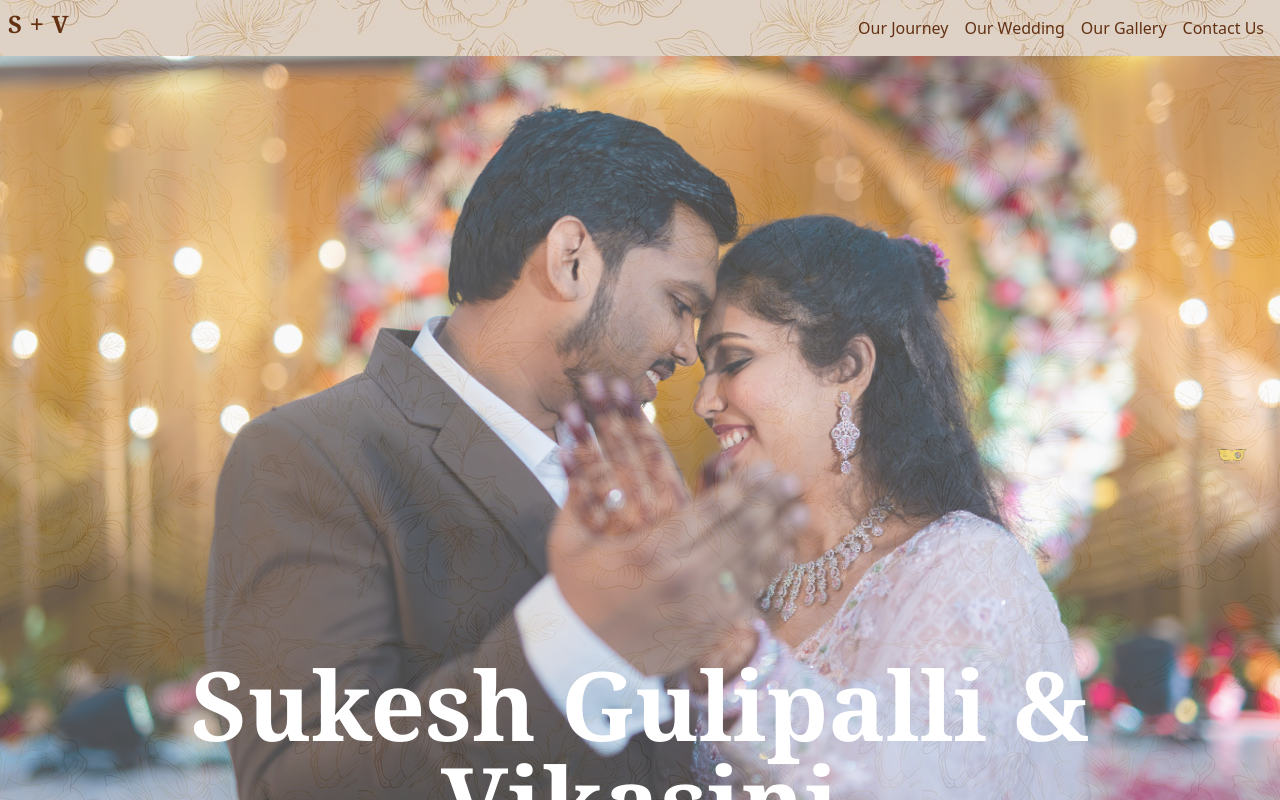
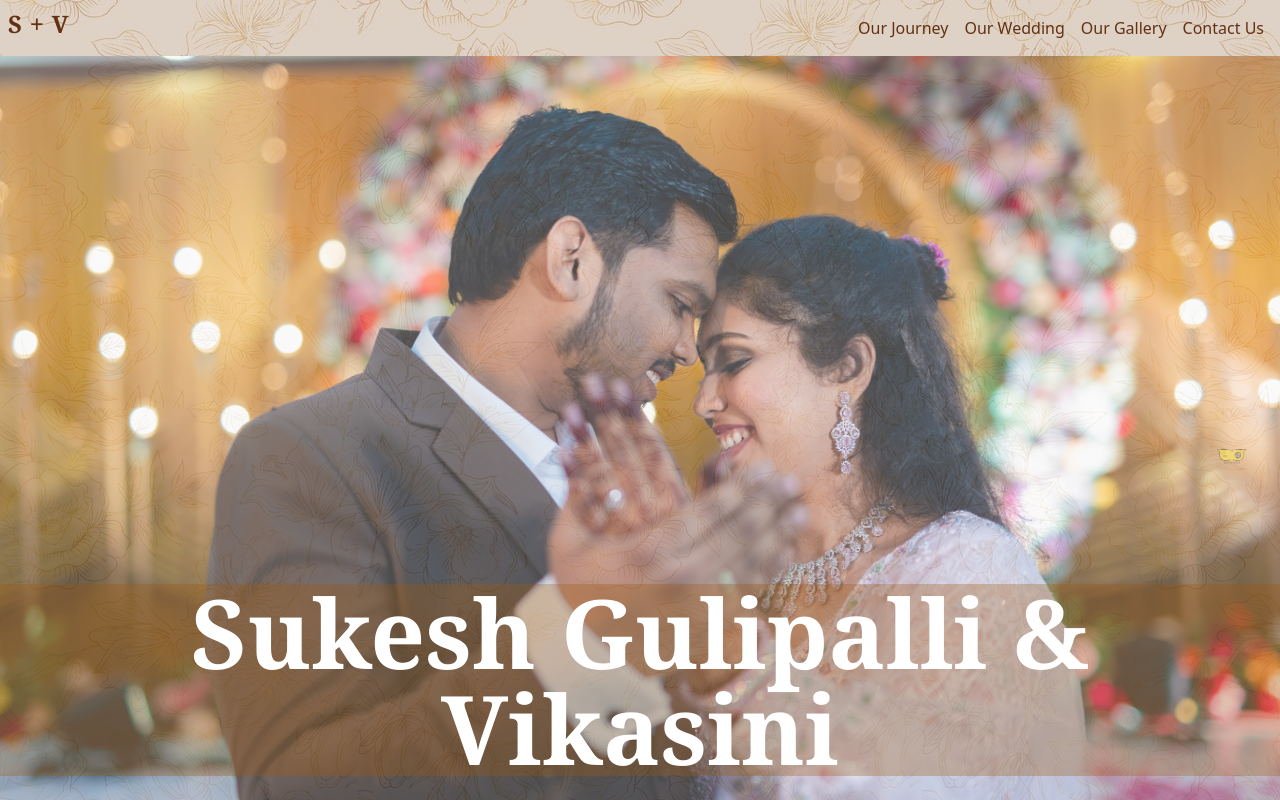
Before and after one commit to Im-Triya/Gagan-Frontend, a React (Create React App) app: page / in a window 1280 px wide. Shown: the top 800 px of the page. Built offline with nearby package versions, Linux system fonts and the light colour scheme.

Commit message:
seventh commit

```diff
--- a/src/pages/Home.js
+++ b/src/pages/Home.js
@@ -15,7 +15,7 @@ function Home() {
             className="w-full h-screen object-cover max-h-screen sm:max-h-full opacity-70"
           />
           <div className="absolute bottom-0 left-1/2 transform -translate-x-1/2 font-serif text-center text-white w-full opacity-100">
-            <p className="text-4xl sm:text-4xl lg:text-8xl font-bold mb-2 mx-auto">
+            <p className="text-5xl sm:text-4xl lg:text-8xl font-bold lg:mb-20 mb-60 mx-auto lg:bg-yellow-600 bg-yellow-800 lg:bg-opacity-30 bg-opacity-30">
               Sukesh Gulipalli & Vikasini
             </p>
           </div>
```
